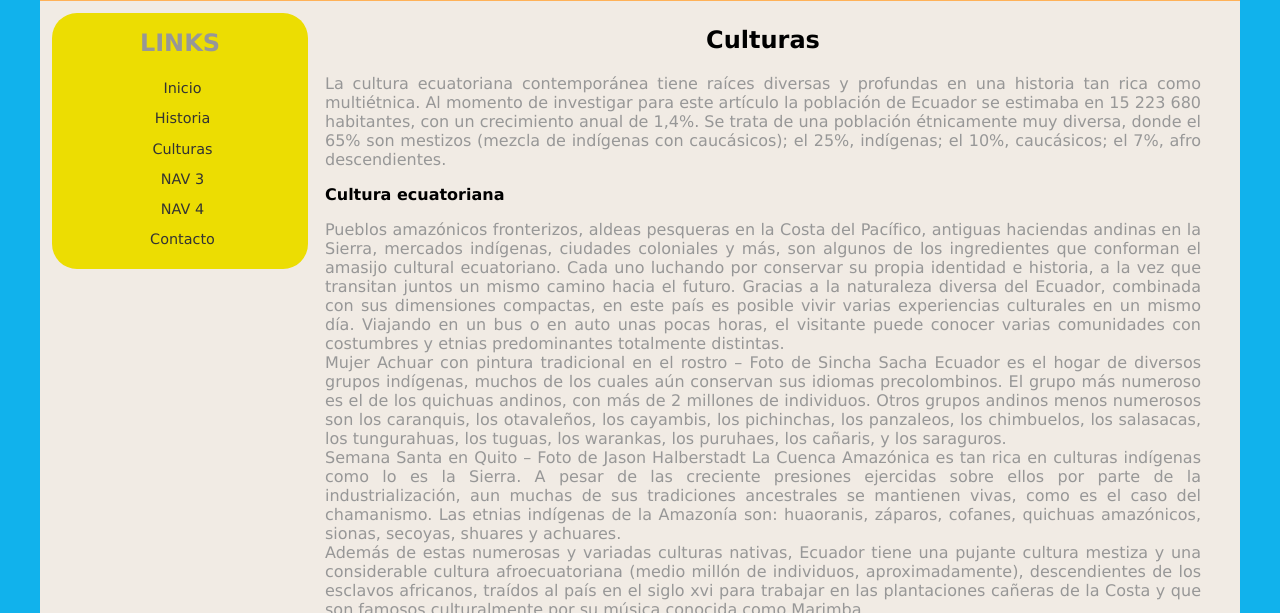
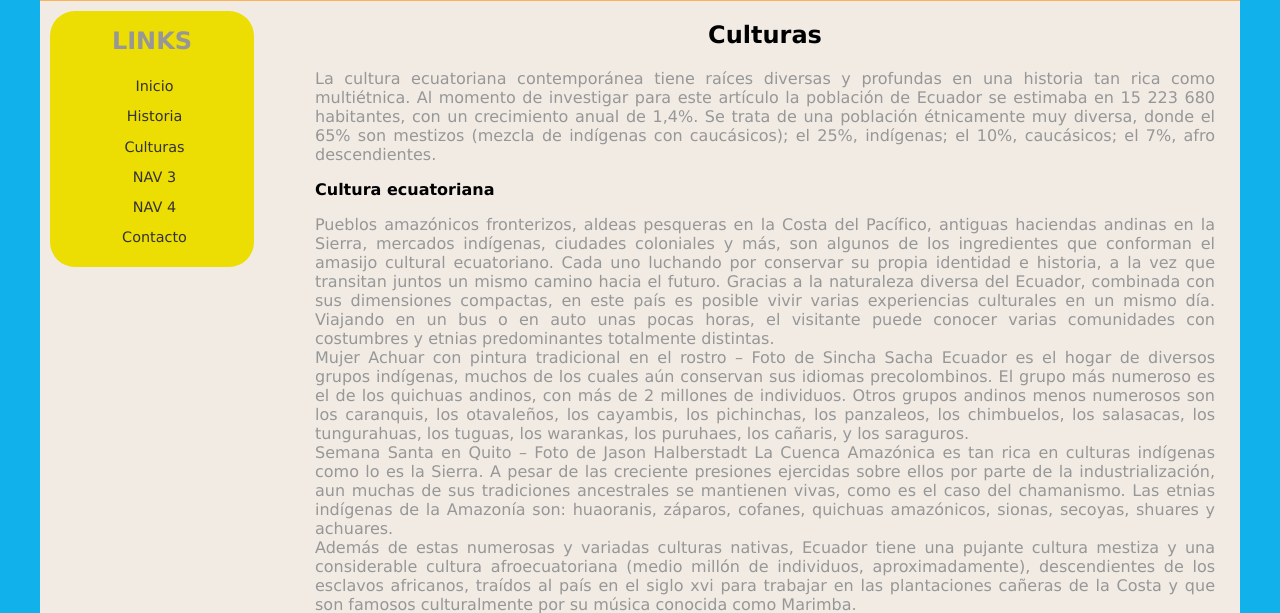
Before and after one commit to wbarbecho/Practica02-Mi-Sitio-Web-CSS, a plain HTML site: page docs/info/cultura.html in a window 1280 px wide. Shown: the part 187-800 px from the top of the page. Drawn offline with Linux system fonts and the light colour scheme.

Commit message:
2columnas

```diff
--- a/css/dos_columnas.css
+++ b/css/dos_columnas.css
@@ -6,24 +6,25 @@
 
 .menu {
   border-radius: 25px;
-  margin: 12px;
+  margin: 10px;
   background-color: #ecdd02;
-  width: 20vw;
-  height: auto;
+  width: 17%;
+  height: fit-content;
   float: left;
+  display: block;
 }
 .contenido {
-  margin-left: 5px;
-
-  margin-top: 5px;
+  margin-right: 25px;
   text-align: justify;
-  width: 73%;
+  width: 75%;
   height: auto;
-  float: left;
+  display: block;
+  float: right;
 }
 #contenedor {
-  height: auto;
-  width: auto;
+  height: fit-content;
+  width: fit-content;
+  margin: auto;
 }
 .contenido > h2 {
   text-align: center;
```
